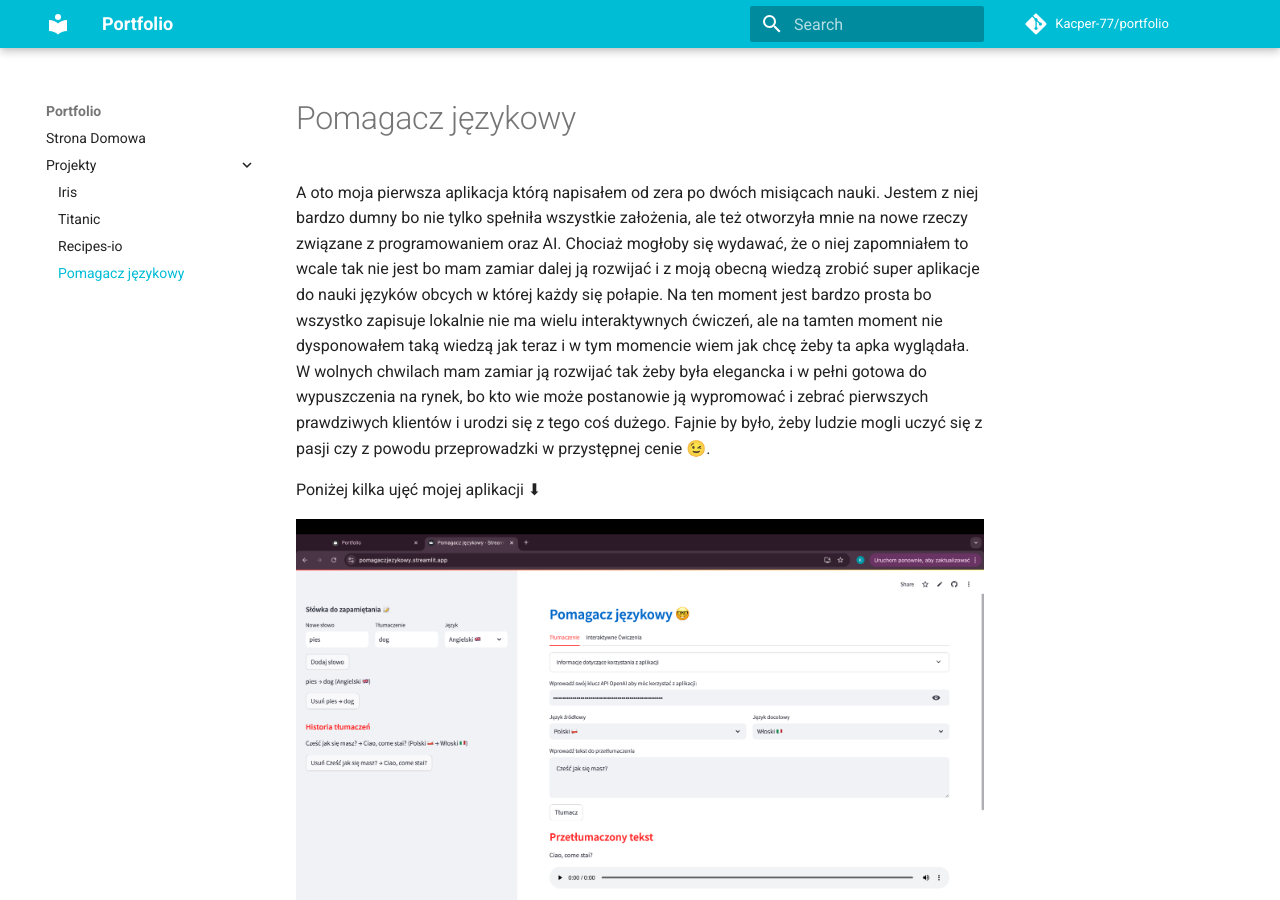
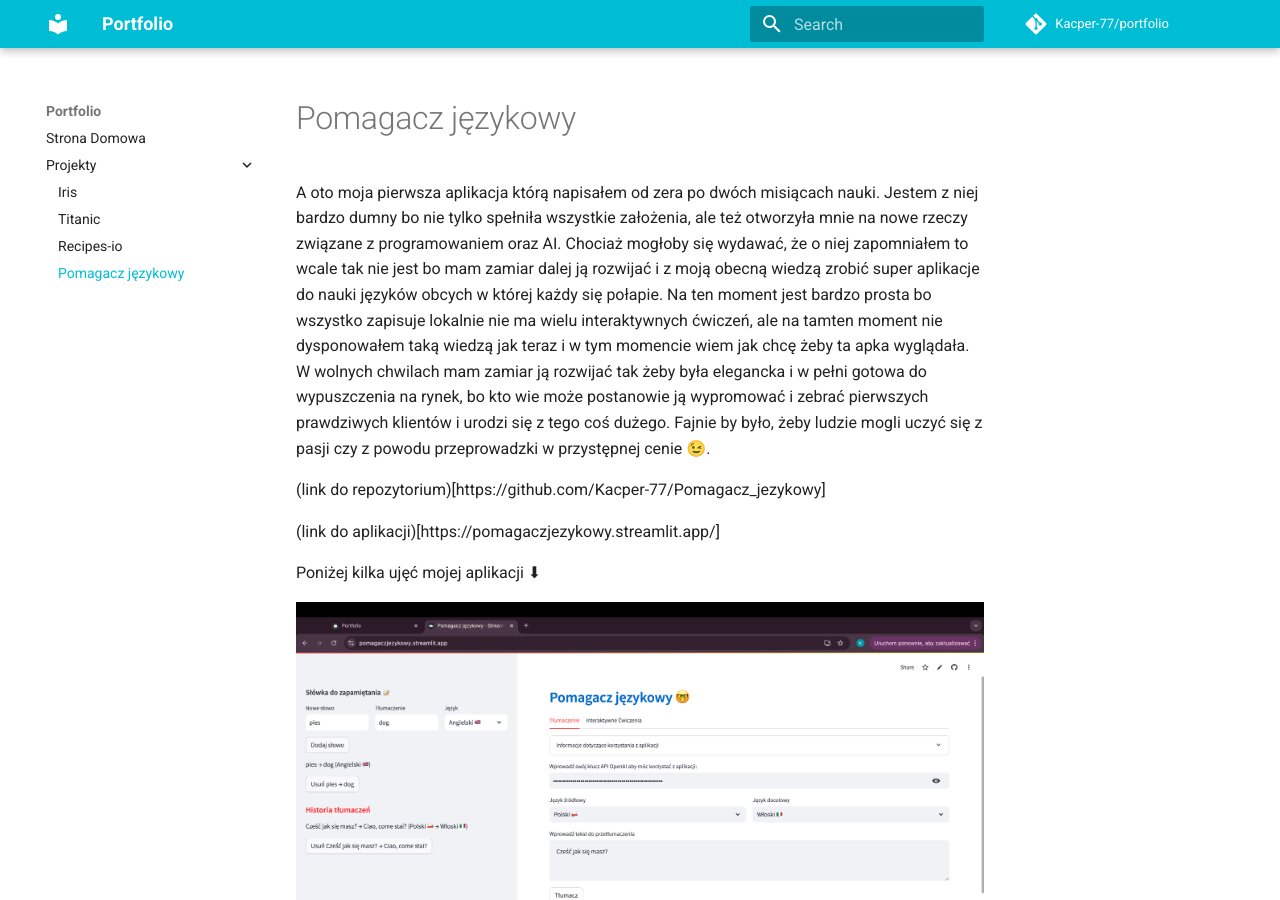
Before and after one commit to Kacper-77/portfolio, an MkDocs documentation site: the page built from docs/lng-helper/index.md, in a window 1280 px wide and 900 px high. Built offline with MkDocs 1.6.1 and Material for MkDocs 9.7.7, drawn with Linux system fonts in a browser that asks for light colours; comment, search, counter and statistics services are not loaded.

Commit message:
site update

```diff
--- a/docs/lng-helper/index.md
+++ b/docs/lng-helper/index.md
@@ -1,4 +1,8 @@
 A oto moja pierwsza aplikacja którą napisałem od zera po dwóch misiącach nauki. Jestem z niej bardzo dumny bo nie tylko spełniła wszystkie założenia, ale też otworzyła mnie na nowe rzeczy związane z programowaniem oraz AI. Chociaż mogłoby się wydawać, że o niej zapomniałem to wcale tak nie jest bo mam zamiar dalej ją rozwijać i z moją obecną wiedzą zrobić super aplikacje do nauki języków obcych w której każdy się połapie. Na ten moment jest bardzo prosta bo wszystko zapisuje lokalnie nie ma wielu interaktywnych ćwiczeń, ale na tamten moment nie dysponowałem taką wiedzą jak teraz i w tym momencie wiem jak chcę żeby ta apka wyglądała. W wolnych chwilach mam zamiar ją rozwijać tak żeby była elegancka i w pełni gotowa do wypuszczenia na rynek, bo kto wie może postanowie ją wypromować i zebrać pierwszych prawdziwych klientów i urodzi się z tego coś dużego. Fajnie by było, żeby ludzie mogli uczyć się z pasji czy z powodu przeprowadzki w przystępnej cenie 😉.
+
+(link do repozytorium)[https://github.com/Kacper-77/Pomagacz_jezykowy]
+
+(link do aplikacji)[https://pomagaczjezykowy.streamlit.app/]
 
 Poniżej kilka ujęć mojej aplikacji ⬇
 
```
